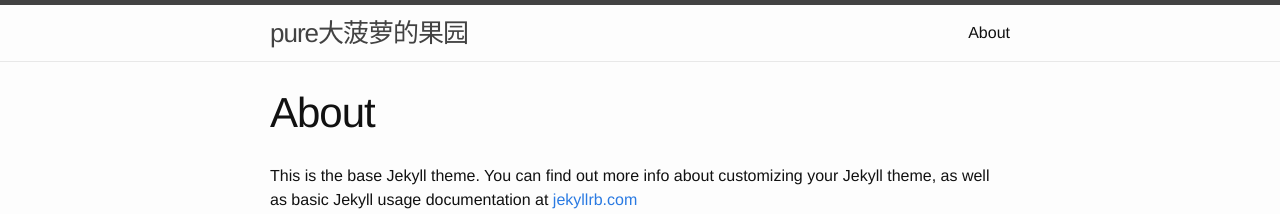
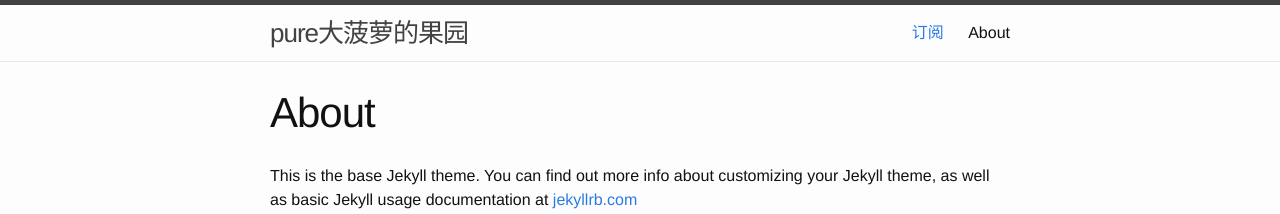
Before and after one commit to huangkemin/huangkemin.github.io, a Jekyll site: the page built from about.md, in a window 1280 px wide. Shown: the top 214 px of the page. Built offline with Jekyll 4.4.1, drawn with Linux system fonts in a browser that asks for light colours.

Commit message:
blog finish

```diff
--- a/_includes/header.html
+++ b/_includes/header.html
@@ -14,6 +14,7 @@
       </a>
 
       <div class="trigger">
+         <a target="_blank" href="{{ "/feed.xml" | prepend: site.baseurl }}">订阅</a>
         {% for page in site.pages %}
           {% if page.title %}
           <a class="page-link" href="{{ page.url | prepend: site.baseurl }}">{{ page.title }}</a>
--- a/index.html
+++ b/index.html
@@ -4,7 +4,7 @@ layout: default
 
 <div class="home">
 
-  <h1 class="page-heading">Posts</h1>
+  <h1 class="page-heading">精彩文章</h1>
 
   <ul class="post-list">
     {% for post in site.posts %}
@@ -18,6 +18,4 @@ layout: default
     {% endfor %}
   </ul>
 
-  <p class="rss-subscribe">subscribe <a href="{{ "/feed.xml" | prepend: site.baseurl }}">via RSS</a></p>
-
 </div>
```
